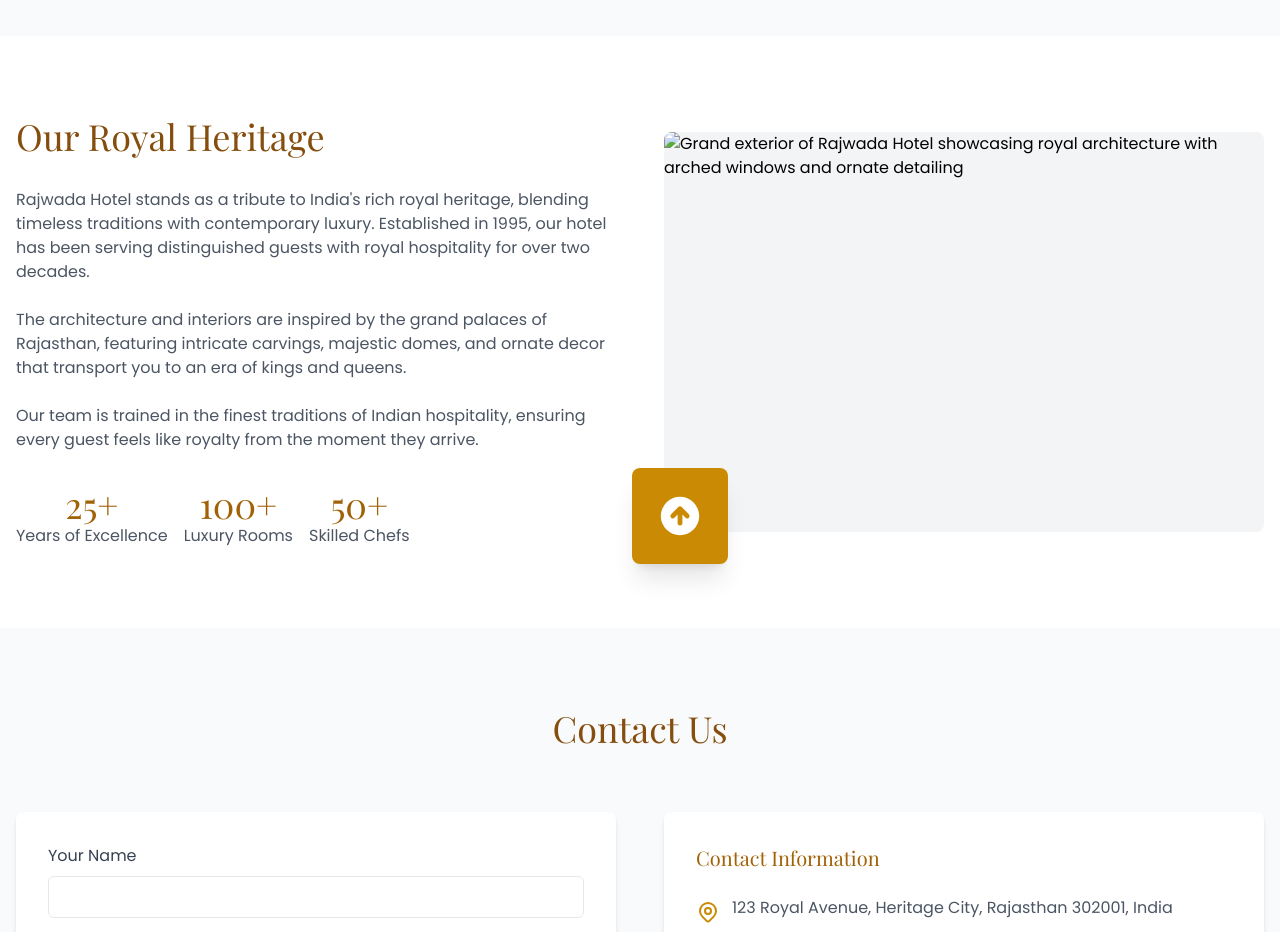
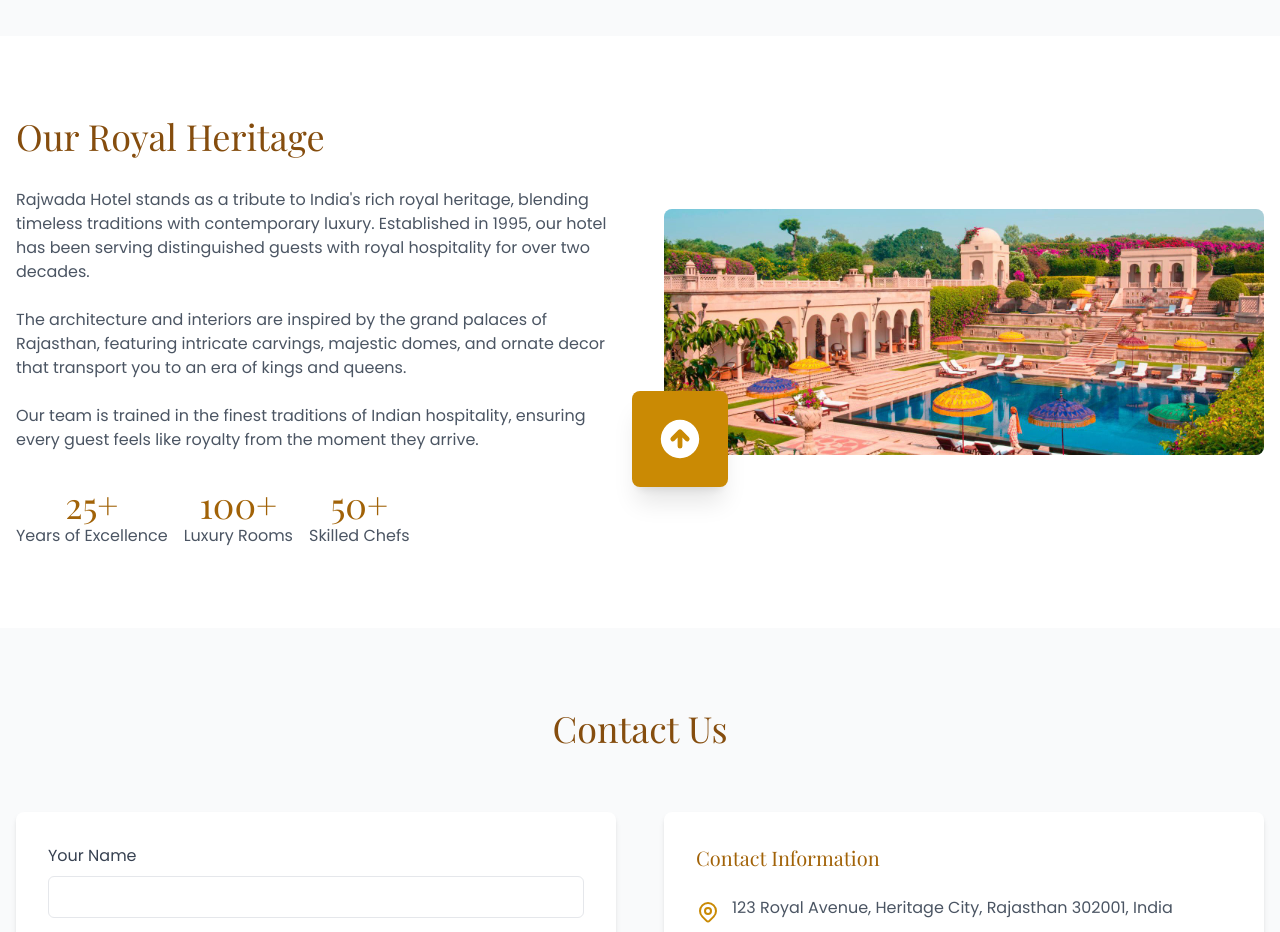
Before and after one commit to a12bhj/snehai, a plain HTML site: page index.html in a window 1280 px wide. Shown: the part 4640-5572 px from the top of the page. Drawn offline with nearby package versions, Linux system fonts and the light colour scheme.

Commit message:
Update index.html

```diff
--- a/index.html
+++ b/index.html
@@ -467,7 +467,7 @@
                 </div>
                 <div class="relative">
                     <div class="aspect-w-16 aspect-h-9 bg-gray-100 rounded-lg overflow-hidden">
-                        <img src="rj7.jpg" alt="Grand exterior of Rajwada Hotel showcasing royal architecture with arched windows and ornate detailing" width="600" height="400"/>
+                        <img src="rajwadaimg.jpg" alt="Grand exterior of Rajwada Hotel showcasing royal architecture with arched windows and ornate detailing" width="600" height="400"/>
                     </div>
                     <div class="absolute -bottom-8 -left-8 bg-yellow-600 rounded-lg p-6 shadow-xl hidden md:block z-10">
                         <svg class="w-12 h-12 text-white" fill="currentColor" viewBox="0 0 20 20" xmlns="http://www.w3.org/2000/svg"><path fill-rule="evenodd" d="M10 18a8 8 0 100-16 8 8 0 000 16zm3.707-8.707l-3-3a1 1 0 00-1.414 0l-3 3a1 1 0 001.414 1.414L9 9.414V13a1 1 0 102 0V9.414l1.293 1.293a1 1 0 001.414-1.414z" clip-rule="evenodd"></path></svg>
```
